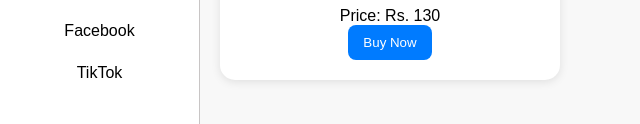
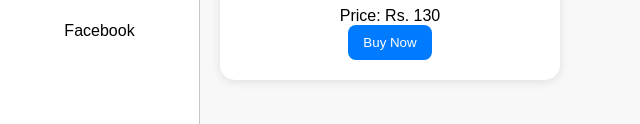
Before and after one commit to AmmarAdnan29/hottophomemade, a plain HTML site: page drinks.html in a window 1280 px wide. Shown: the part 396-520 px from the top of the page, 0-640 px from the left. Drawn offline with Linux system fonts and the light colour scheme.

Commit message:
Update drinks.html

```diff
--- a/drinks.html
+++ b/drinks.html
@@ -20,7 +20,6 @@
     <a href="https://discord.gg/RvAbPGnbFj" target="_blank">Discord</a>
     <a href="https://www.instagram.com/hottophomemade?igsh=MXpibmgwYTh0czN5&utm_source=ig_contact_invite " target="_blank">Instagram</a>
   <a href="https://www.facebook.com/profile.php?id=61575890556927" target="_blank">Facebook</a>
-  <a href="ttps://www.tiktok.com/@amethystplayz3?is_from_webapp=1&sender_device=pc" target="_blank">TikTok</a>
   </div>
 
   <div class="content">
```
